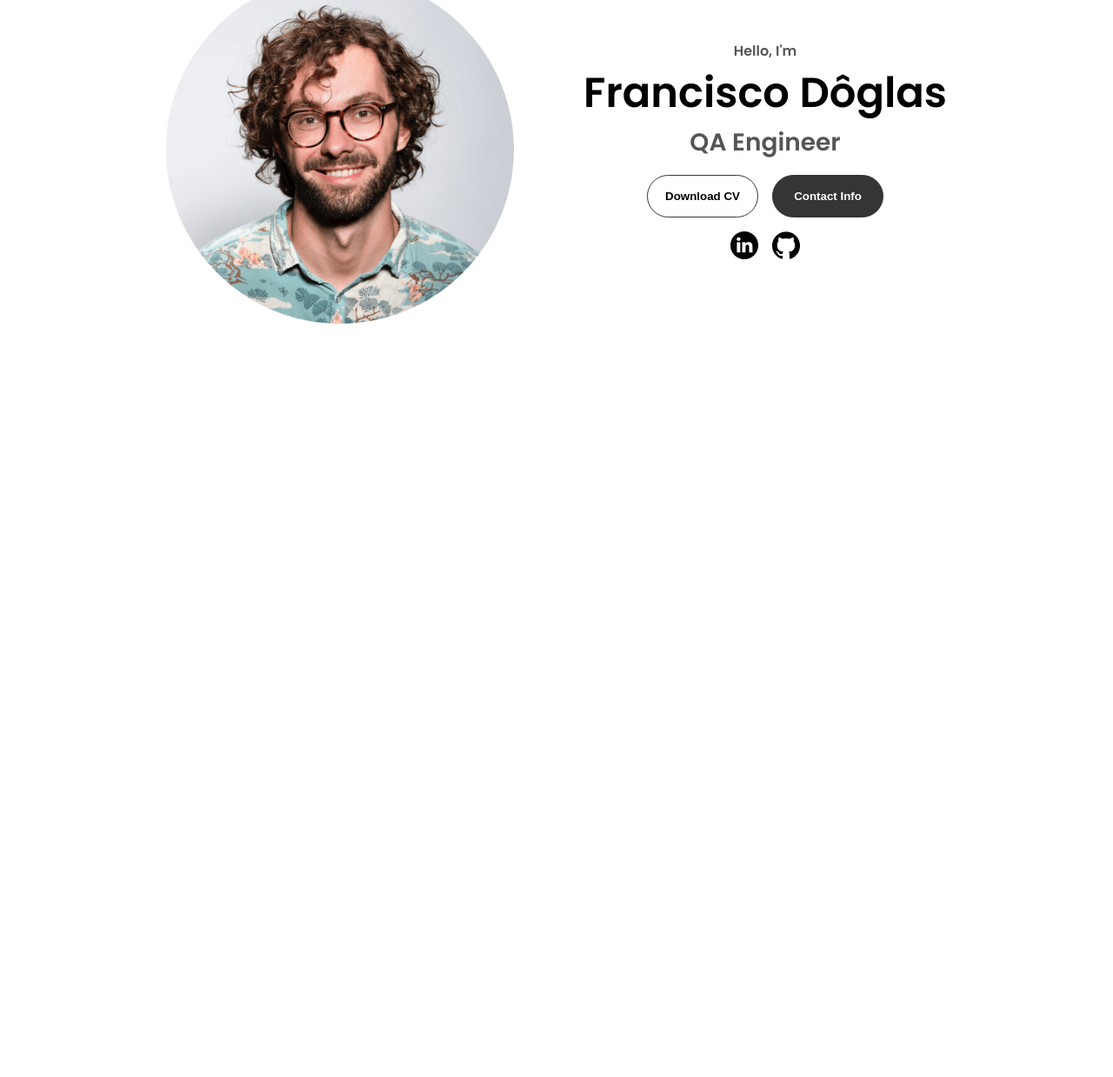
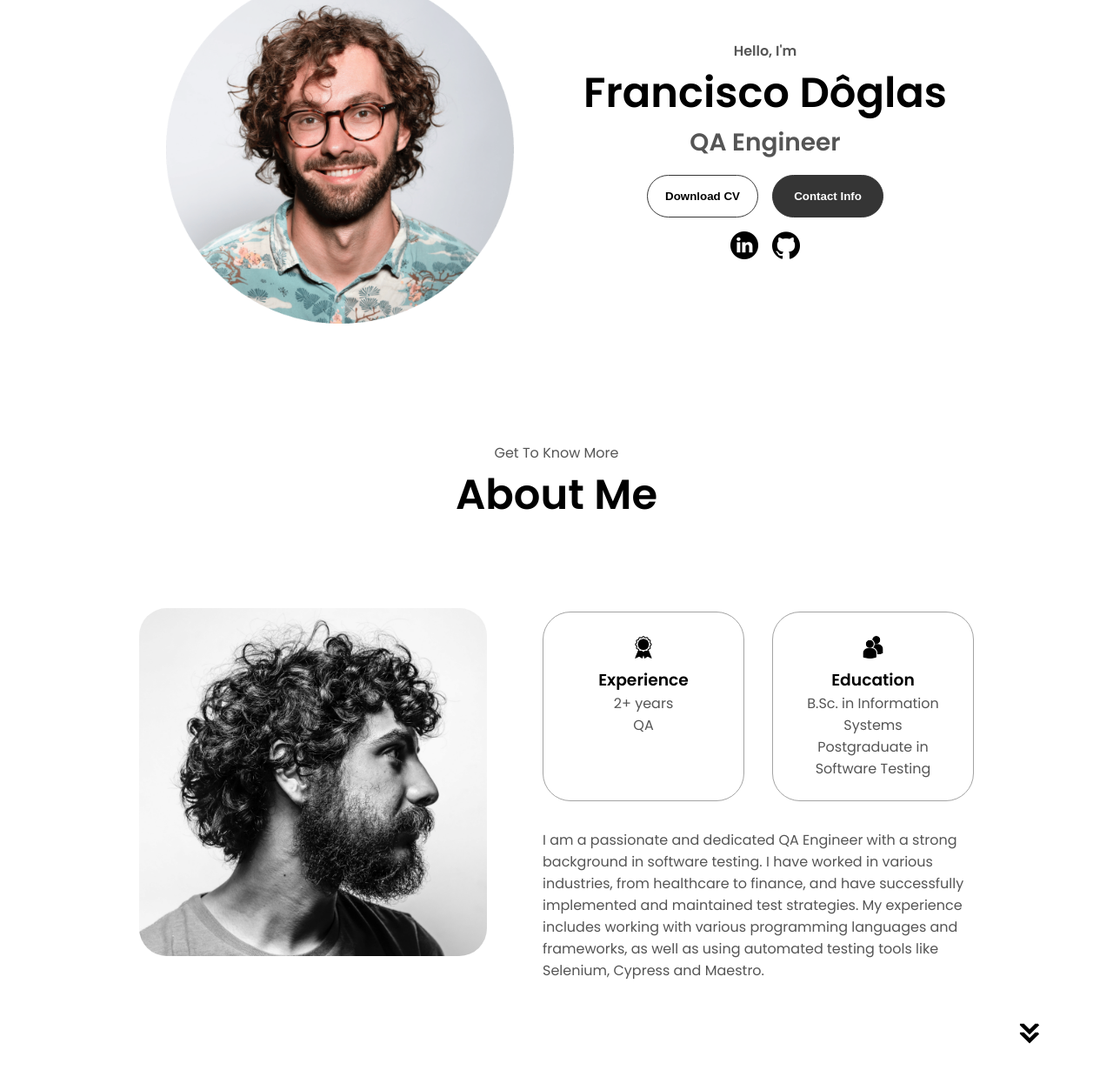
Before and after one commit to DoglasBSB/my-portfolio, a plain HTML site: page index.html in a window 1280 px wide. Shown: the part 300-1538 px from the top of the page at 87% size. Before the commit the page ends 800 px from the top, so only its background shows below. Drawn offline with nearby package versions, Linux system fonts and the light colour scheme.

Commit message:
feat: about section

```diff
--- a/css/style.css
+++ b/css/style.css
@@ -261,3 +261,56 @@ section {
 .btn-container {
     gap: 1rem;
 }
+
+/* About Section */
+
+#about {
+position: relative;
+}
+
+.about-containers {
+    gap: 2rem;
+    margin-bottom: 2rem;
+    margin-top: 2rem;
+}
+
+.about-details-container {
+    justify-content: center;
+    flex-direction: column;
+}
+
+.about-containers,
+.about-details-container {
+    display: flex;
+}
+
+.about-pic {
+    border-radius: 2rem;
+}
+
+.arrow {
+    position: absolute;
+    right: -5rem;
+    bottom: 2.5rem;
+}
+
+.details-container {
+    padding: 1.5rem;
+    flex: 1;
+    background: white;
+    border-radius: 2rem;
+    border: rgb(53,53,53) 0.1rem solid;
+    border-color: rgb(163,163,163);
+    text-align: center;
+}
+
+.section-container {
+    gap: 4rem;
+    height: 80%;
+}
+
+.section__pic-container {
+    height: 400px;
+    width: 400px;
+    margin: auto 0;
+}
--- a/index.html
+++ b/index.html
@@ -65,6 +65,36 @@
             </div>
         </div>
     </section>
+    <section id="about">
+        <p class="section__text__p1"> Get To Know More</p>
+        <h1 class="title">About Me</h1>
+        <div class="section-container">
+            <div class="section__pic-container">
+                <img src="./assets/about-pic.png" alt="profile picture" class="about-pic">
+            </div>
+            <div class="about-details-container">
+                <div class="about-containers">
+                    <div class="details-container">
+                        <img src="./assets/experience.png" alt="experience icon" class="icon">
+                        <h3>Experience</h3>
+                        <p> 2+ years <br/> QA</p>
+                    </div>
+                    <div class="details-container">
+                        <img src="./assets/education.png" alt="education icon" class="icon">
+                        <h3>Education</h3>
+                        <p> B.Sc. in Information Systems<br/> Postgraduate in Software Testing</p>
+                    </div>
+                </div>
+                <div class="text-container">
+                    <p>
+                        I am a passionate and dedicated QA Engineer with a strong background in software testing. I have worked in various industries, from healthcare to finance, and have successfully implemented and maintained test strategies. My experience includes working with various programming languages and frameworks, as well as using automated testing tools like Selenium, Cypress and Maestro.
+                    </p>
+                </div>
+            </div>
+        </div>
+        <img src="./assets/arrow.png" alt="Arrow icon" class="icon arrow" onclick="location.href='./#experience'">
+    </section>
+
     <script src="https://unpkg.com/scrollreveal"></script>
 
     <!-- typed js -->
```
